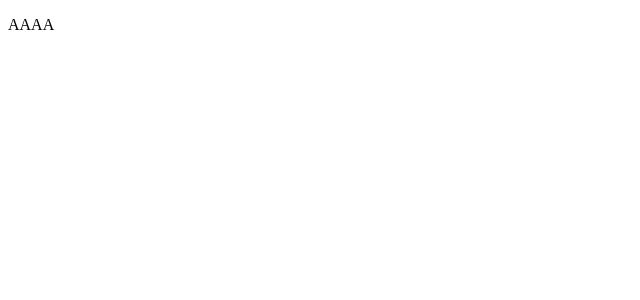
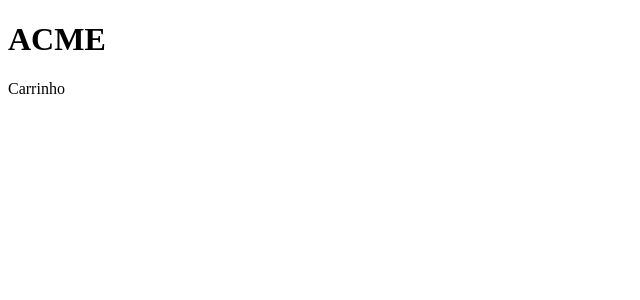
Before and after one commit to mabiiak/acme-store, a React (Create React App) app: page /#/cart in a window 1280 px wide. Shown: the top 300 px of the page, without its empty margins (0-640 px from the left). Built offline with nearby package versions, Linux system fonts and the light colour scheme.

Commit message:
feat: settings routes

```diff
--- a/package.json
+++ b/package.json
@@ -8,6 +8,7 @@
     "@testing-library/user-event": "^13.5.0",
     "react": "^18.1.0",
     "react-dom": "^18.1.0",
+    "react-router-dom": "^6.3.0",
     "react-scripts": "5.0.1",
     "web-vitals": "^2.1.4"
   },
--- a/src/App.jsx
+++ b/src/App.jsx
@@ -1,8 +1,17 @@
+import { HashRouter, Routes, Route } from 'react-router-dom';
+import Home from './pages/Home';
+import Cart from './pages/Cart';
+import ProductDetails from './pages/ProductDetails';
+
 function App() {
   return (
-    <p>
-      AAAA
-    </p>
+    <HashRouter>
+      <Routes>
+        <Route exact path="/" element={ <Home /> } />
+        <Route exact path="/cart" element={ <Cart /> } />
+        <Route path="/product" element={ <ProductDetails /> } />
+      </Routes>
+    </HashRouter>
   );
 }
 
--- a/src/pages/Cart.jsx
+++ b/src/pages/Cart.jsx
@@ -5,6 +5,7 @@ function Cart() {
   return(
     <>
       <Header />
+      <p>Carrinho</p>
     </>
   )
 }
--- a/src/pages/ProductDetails.jsx
+++ b/src/pages/ProductDetails.jsx
@@ -5,6 +5,7 @@ function ProductDetails() {
   return(
     <>
       <Header />
+      <p>produto</p>
     </>
   )
 }
```
Also changed, not shown: src/pages/ProductsDetails.jsx (deleted), 1 other file (tests, documents, lock files or other folders).
